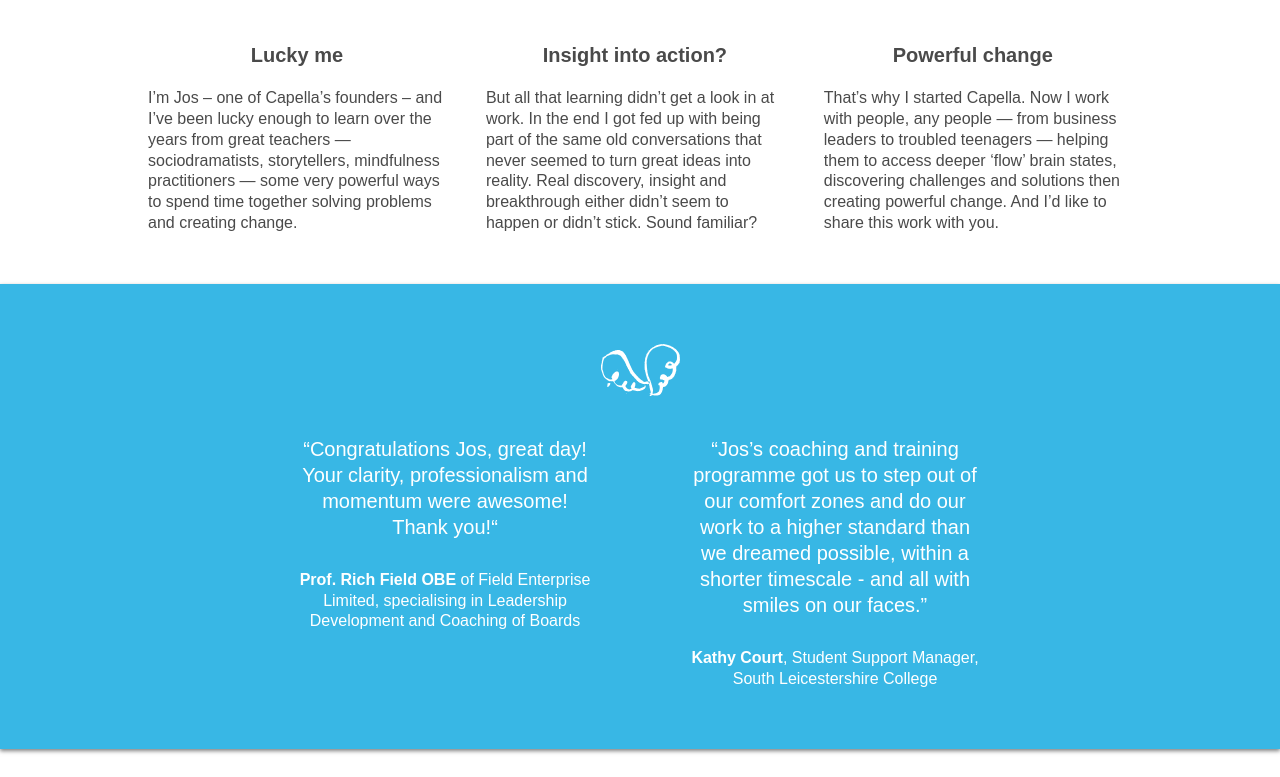
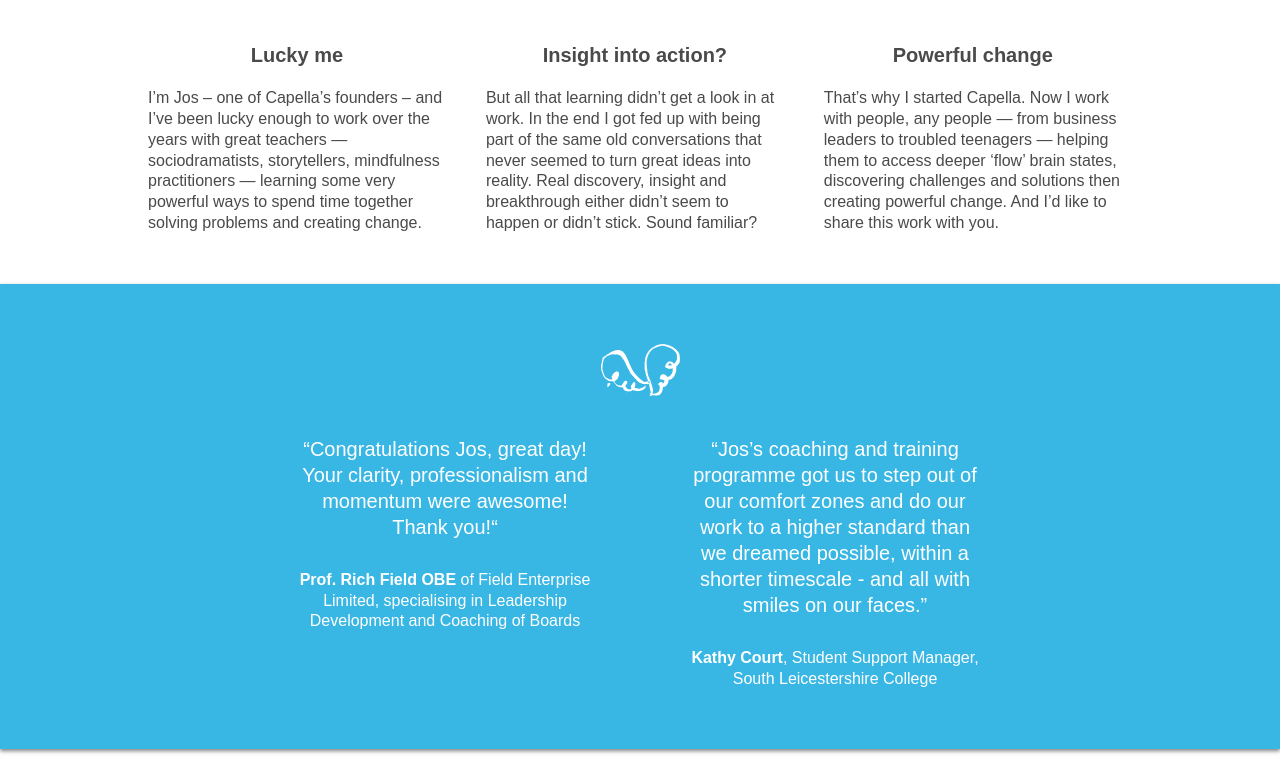
Before and after one commit to josrazzell/capellaworks.com, a plain HTML site: page index.html in a window 1280 px wide. Shown: the part 896-1673 px from the top of the page. Drawn offline with nearby package versions, Linux system fonts and the light colour scheme; a small style sheet from the web is missing.

Commit message:
Update index.html

```diff
--- a/index.html
+++ b/index.html
@@ -59,7 +59,7 @@
 
                 <h2>Lucky me</h2>
                 <p>
-                    I’m Jos – one of Capella’s founders – and I’ve been lucky enough to learn over the years from great teachers — sociodramatists, storytellers, mindfulness practitioners — some very powerful ways to spend time together solving problems and creating change.
+                    I’m Jos – one of Capella’s founders – and I’ve been lucky enough to work over the years with great teachers — sociodramatists, storytellers, mindfulness practitioners — learning some very powerful ways to spend time together solving problems and creating change.
                 </p>
             </div>
 
```
